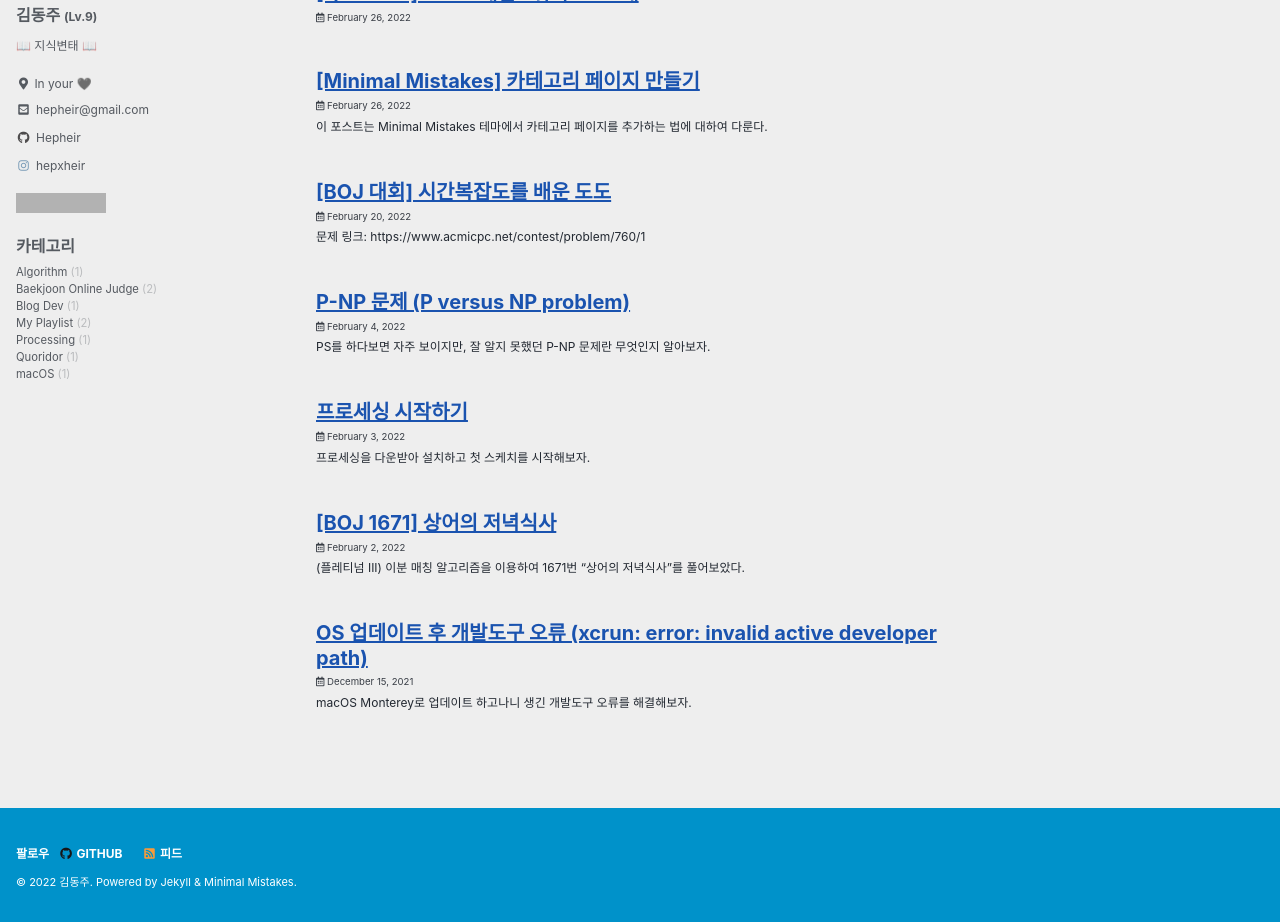
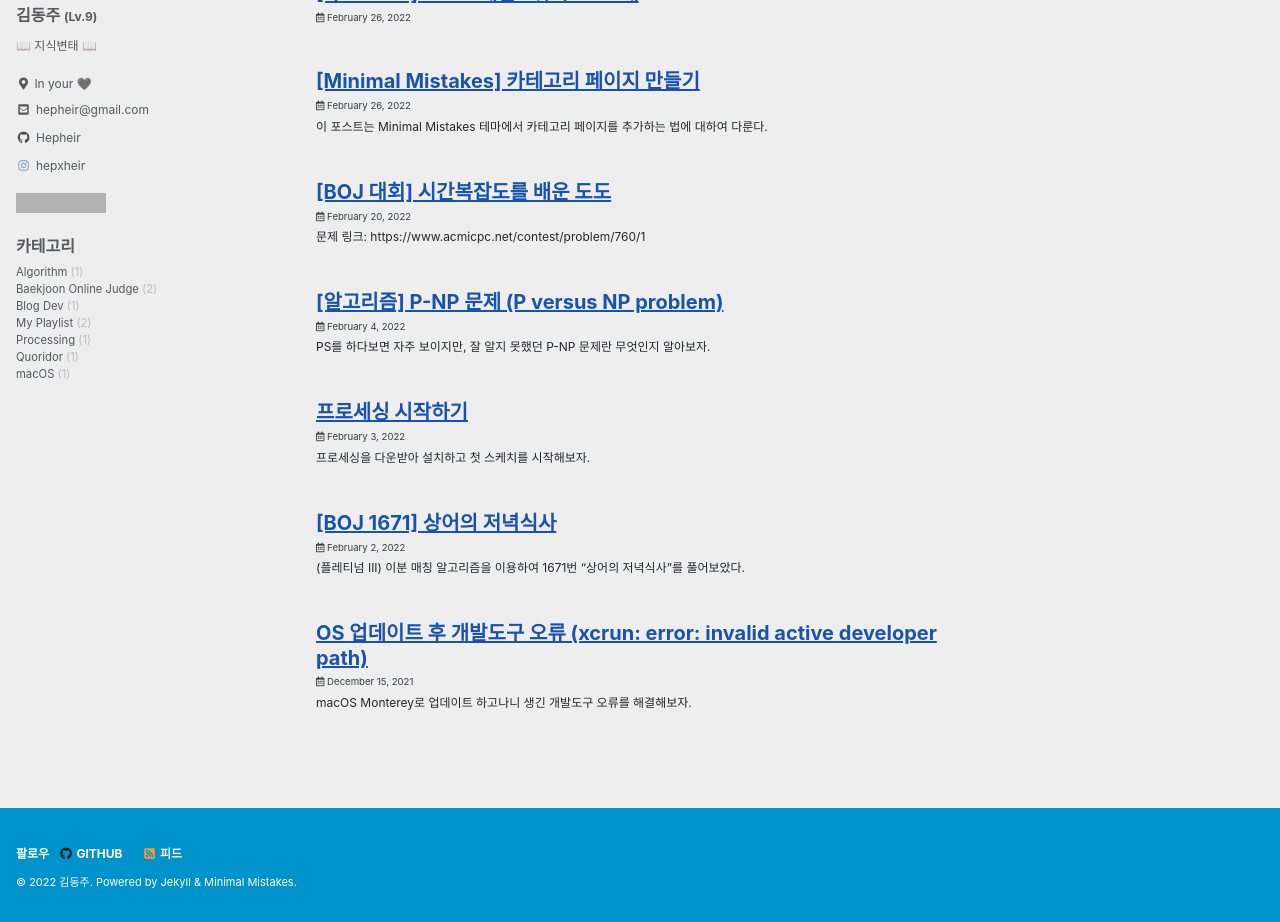
Before and after one commit to Hepheir/archived-hepheir.github.io, a Jekyll site: the page built from index.html, in a window 1280 px wide and 1124 px high, cut to the strip 202-1124 px from the top of the window. Built offline with Jekyll 4.4.1, drawn with Linux system fonts in a browser that asks for light colours; cached includes are drawn as plain includes; the list of posts is cut into pages by our own code; comment, search, counter and statistics services are not loaded; grey boxes are pictures that could not be loaded.

Commit message:
post: Update "Algorithm/2022-02-04-p-np-problem.md"

```diff
--- a/_posts/Algorithm/2022-02-04-p-np-problem.md
+++ b/_posts/Algorithm/2022-02-04-p-np-problem.md
@@ -1,5 +1,5 @@
 ---
-title: "P-NP 문제 (P versus NP problem)"
+title: "[알고리즘] P-NP 문제 (P versus NP problem)"
 categories:
   - "Algorithm"
 ---
@@ -24,8 +22,7 @@ PS를 하다보면 자주 보이지만, 잘 알지 못했던 P-NP 문제란 무
 
 계산 복잡도 이론은 컴퓨터 과학에서 계산 이론의 분야이다.
 
-계산 문제를 푸는 알고리즘을 복잡도에 따라 분류하는 방법을 연구한다.
-이렇게 구성된 문제의 모임을 **복잡도 종류**라고 한다.
+계산 문제를 푸는 알고리즘을 복잡도에 따라 분류하는 방법을 연구한다. 이렇게 구성된 문제의 모임을 **복잡도 종류**라고 한다.
 
 ### 복잡도 종류 (Complexity class)
 
@@ -69,8 +66,7 @@ P 문제[^3]는 결정 문제들 중 쉽게 풀리는 문제이다.
 #### P 문제의 정의
 -->
 
-계산 복잡도 이론에서는 **다항<sup>Polynomial</sup> 시간 안에 풀 수 있는 결정 문제들을 모아 놓은 복잡도 종류를 P 문제라고 정의한다.**
-예를 들어 정렬 문제의 경우에는 $O(N\log{N})$, $O(N^2)$ 등의 시간 복잡도를 갖는 다양한 정렬 알고리즘을 사용할 수 있으므로 정렬 문제는 P 문제이다.[^3]
+계산 복잡도 이론에서는 **다항<sup>Polynomial</sup> 시간 안에 풀 수 있는 결정 문제들을 모아 놓은 복잡도 종류를 P 문제라고 정의한다.** 예를 들어 정렬 문제의 경우에는 $O(N\log{N})$, $O(N^2)$ 등의 시간 복잡도를 갖는 다양한 정렬 알고리즘을 사용할 수 있으므로 정렬 문제는 P 문제이다.[^3]
 
 [^3]: 같은 동작(정렬)을 수행하기 위해 버블정렬, 퀵정렬, 병합정렬 등 다양한 알고리즘을 사용할 수 있고, 이들은 다항 시간 알고리즘이다.
 
@@ -86,14 +82,11 @@ NP 문제는 다항 시간에 답을 검증 할 수 있는 결정 문제들의
 
 ### P=NP?
 
-만약 문제를 푸는 다항 시간 알고리즘이 존재한다면, 이를 사용해 문제를 처음부터 다시 풀고 답을 비교해 보며 답이 옳은지를 다항시간 내에 확인할 수 있다.
-즉, **모든 P 문제는 모두 NP 문제에 포함된다.**
+만약 문제를 푸는 다항 시간 알고리즘이 존재한다면, 이를 사용해 문제를 처음부터 다시 풀고 답을 비교해 보며 답이 옳은지를 다항시간 내에 확인할 수 있다. 즉, **모든 P 문제는 모두 NP 문제에 포함된다.**
 
 ![](https://upload.wikimedia.org/wikipedia/commons/4/4a/Complexity_classes.png)
 
-P 집합은 이미 NP 집합에 포함되기에, 모든 NP 문제가 P 문제라는 것을 증명하면 P=NP 가 된다.
-여기서 **P와 NP가 같은지 아닌지를 증명하는 것을 P-NP 문제라고 한다.**
-하지만 P와 NP가 같은지 같지 않은지는 아직 알려지지 않았다.
+P 집합은 이미 NP 집합에 포함되기에, 모든 NP 문제가 P 문제라는 것을 증명하면 P=NP 가 된다. 여기서 **P와 NP가 같은지 아닌지를 증명하는 것을 P-NP 문제라고 한다.** 하지만 P와 NP가 같은지 같지 않은지는 아직 알려지지 않았다.
 
 ## 참고 문헌
 
```
Also changed, not shown: other parts of _posts/Algorithm/2022-02-04-p-np-problem.md (+1 -3 lines).
